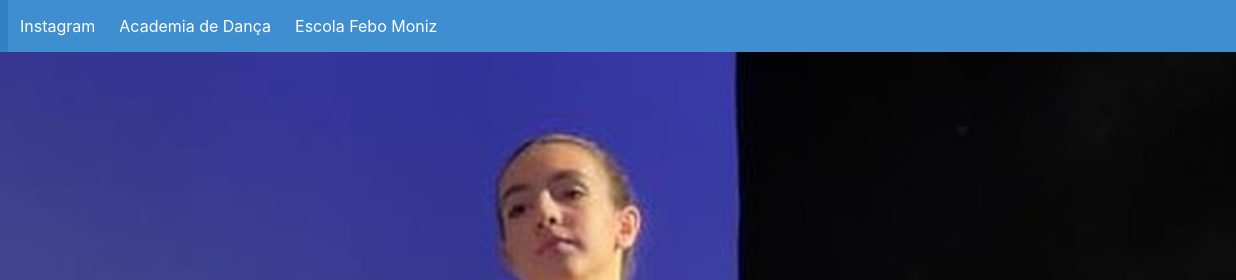
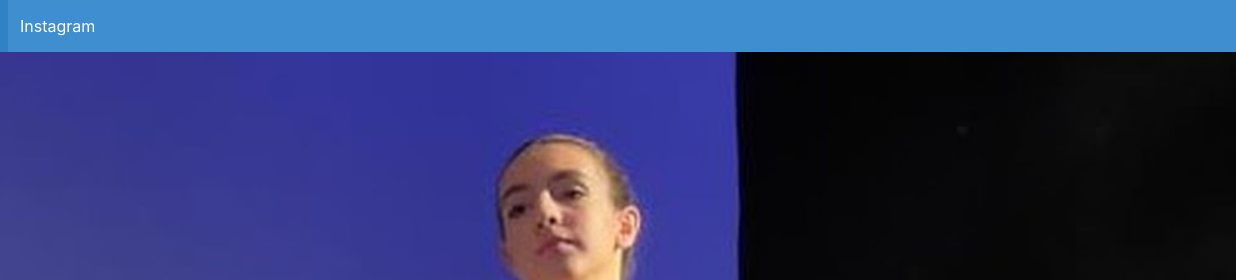
Before and after one commit to EnduranceCode/mafaldadocanto-website, a website built with webpack: page src/index.html in a window 1280 px wide. Shown: the top 280 px of the page, 44-1280 px from the left. Built offline with nearby package versions, Linux system fonts and the light colour scheme.

Commit message:
Remove links

```diff
--- a/src/index.html
+++ b/src/index.html
@@ -41,12 +41,6 @@
         <a href="https://www.instagram.com/mafalda.docanto/" target="_blank" class="navbar-item">
           Instagram
         </a>
-        <a href="https://www.circuloculturalscalabitano.pt/academia-de-danca/" target="_blank" class="navbar-item">
-          Academia de Dança
-        </a>
-        <a href="http://www.ae-almeirim.pt/sitio/index.php/escola-agrupamento/ebfm" target="_blank"
-          class="navbar-item">Escola Febo Moniz
-        </a>
       </div>
     </div>
   </nav>
```
